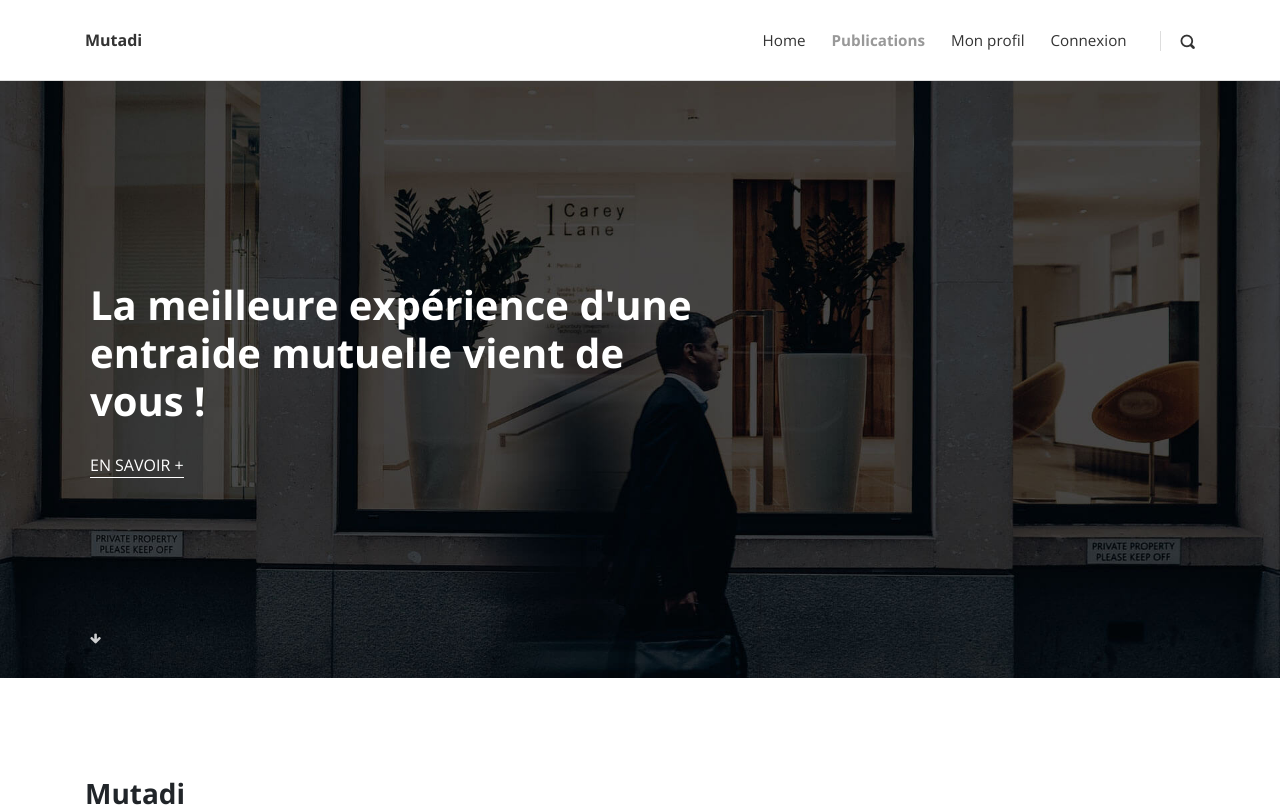
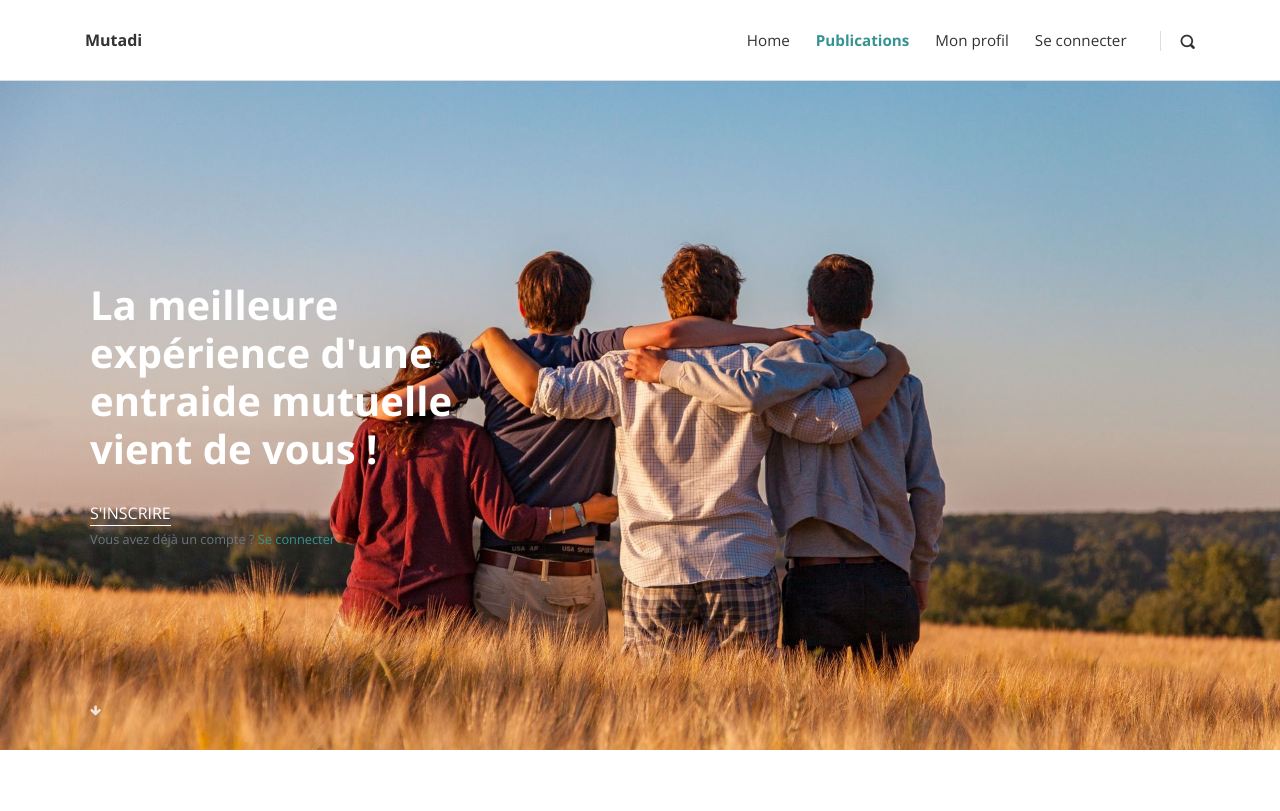
Before and after one commit to etiennody/mutadi, a Django app: page / in a window 1280 px wide. Shown: the top 811 px of the page. Run offline with Django 3.2, Linux system fonts and the light colour scheme; some libraries are stand-ins or nearby versions.

Commit message:
modify docs html and img

```diff
--- a/mutadi/pages/templates/base.html
+++ b/mutadi/pages/templates/base.html
@@ -15,9 +15,9 @@
   <link rel="stylesheet" href="{% static 'css/fontastic.css' %}" />
   <link rel="stylesheet" href="https://fonts.googleapis.com/css?family=Open+Sans:300,400,700" />
   <link rel="stylesheet" href="{% static 'vendor/@fancyapps/fancybox/jquery.fancybox.min.css' %}" />
-  <link rel="stylesheet" href="{% static 'css/style.default.css' id='theme-stylesheet' %}" />
+  <link rel="stylesheet" href="{% static 'css/style.sea.css' id='theme-stylesheet' %}" />
   <link rel="stylesheet" href="{% static 'css/custom.css' %}" />
-  <link rel="shortcut icon" href="{% static 'favicon.png' %}" />
+  <link rel="shortcut icon" href="{% static 'img/favicon.ico' %}" />
   <!-- Tweaks for older IEs-->
   <!--[if lt IE 9]>
     <script src="https://oss.maxcdn.com/html5shiv/3.7.3/html5shiv.min.js"></script>
--- a/mutadi/pages/templates/pages/header.html
+++ b/mutadi/pages/templates/pages/header.html
@@ -8,7 +8,7 @@
           <div class="col-md-8">
             <form action="#">
               <div class="form-group">
-                <input type="search" name="search" id="search" placeholder="What are you looking for?" />
+                <input type="search" name="search" id="search" placeholder="What are you looking for ?" />
                 <button type="submit" class="submit">
                   <i class="icon-search-1"></i>
                 </button>
@@ -40,7 +40,7 @@
           <li class="nav-item">
             <a href="\post" class="nav-link">Mon profil</a>
           </li>
-          <li class="nav-item"><a href="#" class="nav-link">Connexion</a></li>
+          <li class="nav-item"><a href="#" class="nav-link">Se connecter</a></li>
         </ul>
         <div class="navbar-text">
           <a href="#" class="search-btn"><i class="icon-search-1"></i></a>
--- a/mutadi/pages/templates/pages/home.html
+++ b/mutadi/pages/templates/pages/home.html
@@ -15,9 +15,12 @@
   " class="hero">
   <div class="container">
     <div class="row">
-      <div class="col-lg-7">
+      <div class="col-lg-5">
         <h1>La meilleure expérience d'une entraide mutuelle vient de vous !</h1>
-        <a href="#" class="hero-link">En savoir +</a>
+        <a href="#" class="hero-link">S'inscrire</a><br>
+        <small class="text-muted">
+          Vous avez déjà un compte ? <a href="#">Se connecter</a>
+        </small>
       </div>
     </div>
     <a href=".intro" class="continue link-scroll"><i class="fa fa-arrow-down"></i></a>
@@ -167,11 +170,12 @@
   <div class="container">
     <div class="row">
       <div class="col-md-7">
-        <h2>
-          Lorem ipsum dolor sit amet, consectetur adipisicing elit, sed do
-          eiusmod tempor incididunt ut labore et dolore magna aliqua
-        </h2>
-        <a href="#" class="hero-link">View More</a>
+        <blockquote>
+          <h2>
+            "Il ne faut pas attendre d’être parfait pour commencer quelque chose de bien."
+          </h2>
+          <footer>— Abbé Pierre</footer>
+        </blockquote>
       </div>
     </div>
   </div>
```
Also changed, not shown: mutadi/static/img/favicon.ico, mutadi/static/img/hero.jpg.
